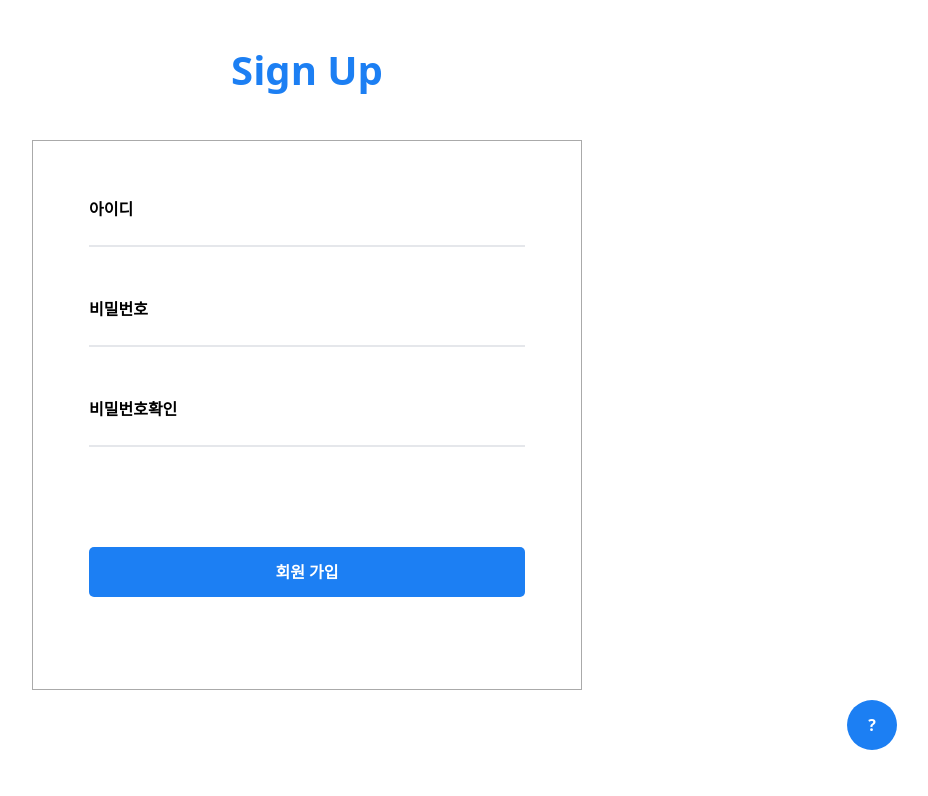
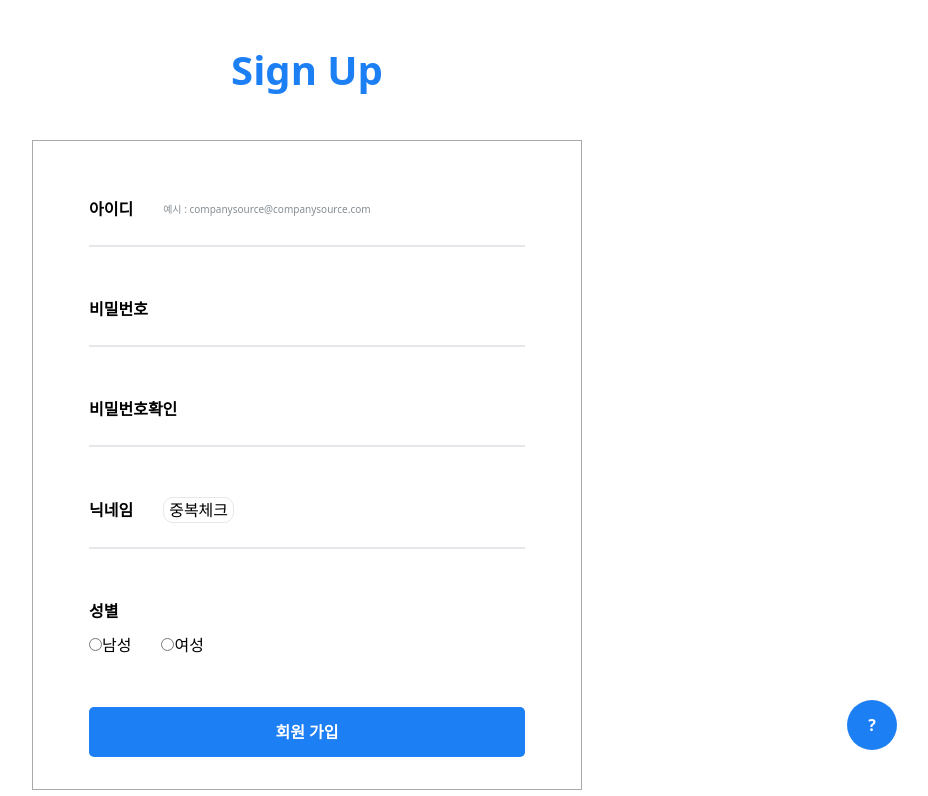
Before and after one commit to SJPark97/Company-Source, a Next.js app in the folder front/: page /signup in a window 1280 px wide. Shown: the top 796 px of the page, without its empty margins (333-1261 px from the left). Built offline with nearby package versions, Linux system fonts and the light colour scheme.

Commit message:
Feat : 회원가입 api TEST 전

```diff
--- a/front/src/components/home/HomeQuickMenu.tsx
+++ b/front/src/components/home/HomeQuickMenu.tsx
@@ -42,10 +42,7 @@ export default function HomeQuickMenu() {
   useEffect(() => {
     if (quickMenuRef.current) {
       const quickMenuTop = quickMenuRef.current.getBoundingClientRect().top;
-      quickMenuRef.current.style.transform = `translateY(${
-        // scrollY - quickMenuTop
-        scrollY
-      }px)`;
+      quickMenuRef.current.style.transform = `translateY(${scrollY}px)`;
       quickMenuRef.current.style.transition = "transform 1s ease-out";
     }
   }, [scrollY]);
--- a/front/src/pages/analysis.tsx
+++ /dev/null
@@ -1,15 +0,0 @@
-import { useState } from "react";
-import NavBar from "@/components/NavBar";
-import SearchBar from "@/components/SearchBar";
-import BigCard from "@/components/home/BigCard";
-
-export default function Analysis() {
-  const [keyWord, setKeyWord] = useState<string>();
-
-  const [chartName, setChartName] = useState("gdf");
-  return (
-    <>
-      <NavBar />
-    </>
-  );
-}
--- a/front/src/pages/home.tsx
+++ b/front/src/pages/home.tsx
@@ -58,9 +58,9 @@ export default function Home() {
     getRandomCorpList(page);
   }, [page]);
 
-  const getData = async (keyWord: string | string[] | undefined) => { };
+  const getData = async (keyWord: string | string[] | undefined) => {};
   return (
-    <>
+    <div className="relative">
       <div className="z-50bg-cover bg-[url('/carousel3.jpg')] h-[500px] mb-[50px]">
         <NavBar />
         <HomeQuickMenu />
@@ -94,18 +94,12 @@ export default function Home() {
                 />
               ))}
           </div>
-          {loading && <div>loading 중 ...</div>}
-          {!loading && <div ref={loaderRef}>loading more...</div>}
+          {loading && <div></div>}
+          {!loading && (
+            <div ref={loaderRef} className="absolute bottom-[400px]"></div>
+          )}
         </div>
-        {/* <div className="flex flex-col w-[40vw]">
-          <div className="font-bold text-30">주제별 List</div>
-          <div className="flex flex-col">
-            <SmallCard />
-            <SmallCard />
-            <SmallCard />
-          </div>
-        </div> */}
       </div>
-    </>
+    </div>
   );
 }
--- a/front/src/pages/signup.tsx
+++ b/front/src/pages/signup.tsx
@@ -1,27 +1,88 @@
 import { useState, useEffect } from "react";
+import axios from "axios";
+import { SERVER_URL } from "@/utils/url";
 
 export default function SignUp() {
   const [id, setId] = useState<string>("");
-  const [idIsValid, setIdIsValid] = useState<boolean>(true);
+  const [idIsValid, setIdIsValid] = useState<boolean>(false);
   const [firstPassword, setFirstPassword] = useState<string>("");
   const [secondPassword, setSecondPassword] = useState<string>("");
-  const [passwordIsValid, setPasswordIsValid] = useState<boolean>(true);
+  const [passwordIsValid, setPasswordIsValid] = useState<boolean>(false);
+  const [nickName, setNickName] = useState<string>("");
+  const [nickNameIsValid, setNickNameIsValid] = useState<boolean>(false);
+  const [isDuplicate, setIsDuplicate] = useState<boolean>(true);
 
   const idHandler = (e: any) => {
     setId(e.target.value);
   };
 
-  const firstPasswordHandler = (e: any) => {
+  const firstPasswordHandler = (e: React.ChangeEvent<HTMLInputElement>) => {
     setFirstPassword(e.target.value);
   };
 
-  const secondPasswordHandler = (e: any) => {
+  const secondPasswordHandler = (e: React.ChangeEvent<HTMLInputElement>) => {
     setSecondPassword(e.target.value);
   };
 
+  const nickNameHandler = (e: React.ChangeEvent<HTMLInputElement>) => {
+    setNickName(e.target.value);
+  };
+
+  const nickNameCheckHandler = async () => {
+    if (nickNameIsValid) {
+      await axios
+        .get(SERVER_URL + `/user/validnickname/${nickName}`)
+        .then((res) => console.log(res));
+    } else {
+      alert("닉네임이 유효하지 않습니다.");
+    }
+  };
+
+  // ID 유효성 검사
+  useEffect(() => {
+    var regExpId =
+      /^[0-9a-zA-Z]([-_\.]?[0-9a-zA-Z])*@[0-9a-zA-Z]([-_\.]?[0-9a-zA-Z])*\.[a-zA-Z]{2,3}$/i;
+
+    // if (id.length === 0 || regExpId.test(id)) {
+    if (regExpId.test(id)) {
+      setIdIsValid(true);
+    } else if (regExpId.test(id)) {
+      setIdIsValid(true);
+    } else {
+      setIdIsValid(false);
+    }
+  }, [id]);
+
+  // 비밀번호 유효성 검사
+  useEffect(() => {
+    var regExpPassword =
+      /^(?=.*[a-zA-z])(?=.*[0-9])(?=.*[$`~!@$!%*#^?&\\(\\)\-_=+]).{8,16}$/;
+    if (firstPassword !== secondPassword) {
+      setPasswordIsValid(false);
+    } else if (
+      firstPassword === secondPassword &&
+      regExpPassword.test(firstPassword) &&
+      regExpPassword.test(secondPassword)
+    ) {
+      setPasswordIsValid(true);
+    }
+  }, [firstPassword, secondPassword]);
+
+  // 닉네임 유효성 검사
+  useEffect(() => {
+    var regExpNickName = /^[ㄱ-ㅎㅏ-ㅣ가-힣a-zA-Z0-9]{2,10}$/;
+    if (regExpNickName.test(nickName)) {
+      console.log("유효함");
+      setNickNameIsValid(true);
+    } else {
+      console.log("유효하지않음");
+      setNickNameIsValid(false);
+    }
+  }, [nickName]);
+
+  // 회원가입 전 유효성 검사목록 확인
   const signUpHandler = (e: any) => {
     e.preventDefault();
-
     // id 유효성 통과 못하면 경고
     if (!idIsValid) {
       alert("id 경고");
@@ -35,53 +96,41 @@ export default function SignUp() {
     }
   };
 
-  useEffect(() => {
-    var regExpPassword =
-      /^(?=.*[a-zA-z])(?=.*[0-9])(?=.*[$`~!@$!%*#^?&\\(\\)\-_=+]).{8,16}$/;
-    if (firstPassword !== secondPassword) {
-      setPasswordIsValid(false);
-    } else if (firstPassword === secondPassword) {
-      setPasswordIsValid(true);
-    }
-  }, [firstPassword, secondPassword]);
-
-  useEffect(() => {
-    var regExp = /^[a-z]+[a-z0-9]{7,15}$/g;
-    console.log(regExp.test(id));
-
-    if (id.length === 0 || regExp.test(id)) {
-      setIdIsValid(true);
-    } else if (regExp.test(id)) {
-      setIdIsValid(true);
-    } else {
-      setIdIsValid(false);
-    }
-  }, [id]);
-
   return (
     <>
       <div className="flex flex-col items-center my-[40px]">
         <p className="text-40 text-brand font-bold mb-[5vh]">Sign Up</p>
-        <div className="flex flex-col border-gray-300 border-1 w-[550px] h-[550px] p-56">
+        <div className="flex flex-col border-gray-300 border-1 w-[550px] h-[650px] p-56">
           <form onSubmit={signUpHandler}>
+            {/* 아이디 입력 */}
             <div className="mb-[50px] relative">
-              <label htmlFor="id" className="text-16 font-bold">
-                아이디
-              </label>
+              <div className="flex items-center">
+                <label htmlFor="id" className="text-16 font-bold">
+                  아이디
+                </label>
+                <div className="text-10 text-gray-400 ml-30">
+                  예시 : companysource@companysource.com
+                </div>
+              </div>
               <input
                 id="id"
                 type="text"
-                maxLength={18}
+                maxLength={30}
                 className="border-b-2 focus:outline-none w-[436px]"
                 onChange={idHandler}
               />
-              {!idIsValid ? (
+              {!idIsValid && id.length !== 0 ? (
                 <div className="text-red-600 absolute text-13">
-                  아이디는 영문+숫자 8~16글자로 입력해주세요.
+                  아이디는 이메일 형식으로 입력해주세요.
                 </div>
-              ) : // <div className="text-white">blank area</div>
-              null}
+              ) : !id ? null : (
+                <div className="text-blue-500 absolute text-13 font-bold">
+                  올바른 아이디 형식입니다.
+                </div>
+              )}
             </div>
+
+            {/* 비밀번호 입력 */}
             <div className="mb-[50px]">
               <label htmlFor="password" className="text-16 font-bold">
                 비밀번호
@@ -93,8 +142,7 @@ export default function SignUp() {
                 onChange={firstPasswordHandler}
               />
             </div>
-
-            <div className="mb-[100px] relative">
+            <div className="mb-[50px] relative">
               <label htmlFor="password2" className="text-16 font-bold">
                 비밀번호확인
               </label>
@@ -104,7 +152,7 @@ export default function SignUp() {
                 className="border-b-2 focus:outline-none w-[436px]"
                 onChange={secondPasswordHandler}
               />
-              {!passwordIsValid ? (
+              {!passwordIsValid && firstPassword.length !== 0 ? (
                 <div className="text-red-600 absolute">
                   <div className="text-13">
                     비밀번호가 일치하지 않거나 양식에 맞지 않습니다.
@@ -114,8 +162,66 @@ export default function SignUp() {
                   </div>
                 </div>
               ) : // <div className="text-white">blank area</div>
-              null}
+              firstPassword.length === 0 ? null : (
+                <div className="text-blue-500 absolute text-13 font-bold">
+                  올바른 비밀번호 형식입니다.
+                </div>
+              )}
             </div>
+
+            {/* 닉네임 입력 */}
+            <div className="mb-[50px] relative">
+              <div className="flex items-center">
+                <label htmlFor="nickname" className="text-16 font-bold">
+                  닉네임
+                </label>
+
+                <button
+                  className="border-1 rounded-10 ml-30 pl-5 pr-5"
+                  type="button"
+                  onClick={nickNameCheckHandler}
+                >
+                  중복체크
+                </button>
+              </div>
+              <input
+                id="nickname"
+                type="text"
+                className="border-b-2 focus:outline-none w-[436px]"
+                maxLength={10}
+                onChange={nickNameHandler}
+              />
+              {!nickNameIsValid && nickName.length !== 0 ? (
+                <div className="text-13 text-red-600 absolute">
+                  닉네임 특수문자나 공백이 없는 2~10자로 해주세요.
+                </div>
+              ) : null}
+            </div>
+
+            {/* 성별 선택 */}
+            <fieldset className="mb-50">
+              <legend className="font-bold mb-10">성별</legend>
+              <label htmlFor="male" className="cursor-pointer mr-30">
+                <input
+                  id="male"
+                  type="radio"
+                  name="sex"
+                  className="peer peer-male"
+                />
+                <span className="peer-checked:text-sky-500">남성</span>
+              </label>
+
+              <label htmlFor="female" className="cursor-pointer">
+                <input
+                  id="female"
+                  type="radio"
+                  name="sex"
+                  className="peer peer-female"
+                />
+                <span className="peer-checked:text-sky-500">여성</span>
+              </label>
+            </fieldset>
+
             <button className="bg-brand w-[100%] h-50 font-bold text-white rounded-5">
               회원 가입
             </button>
```
Also changed, not shown: front/src/pages/community/index.tsx (+89 -87 lines).
